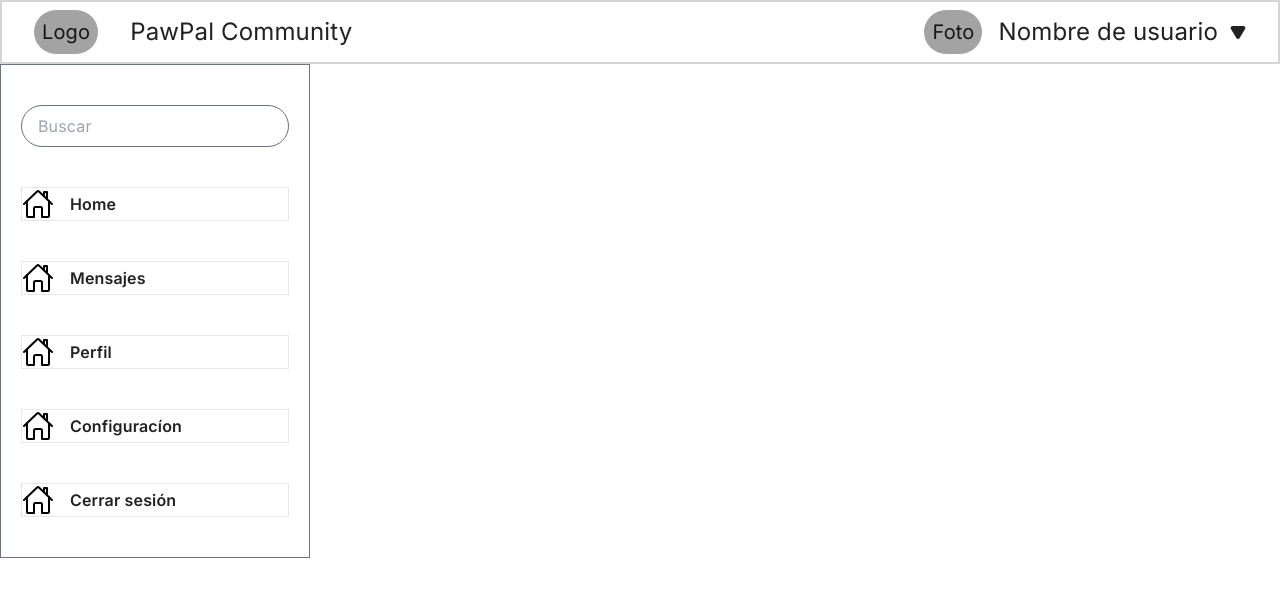
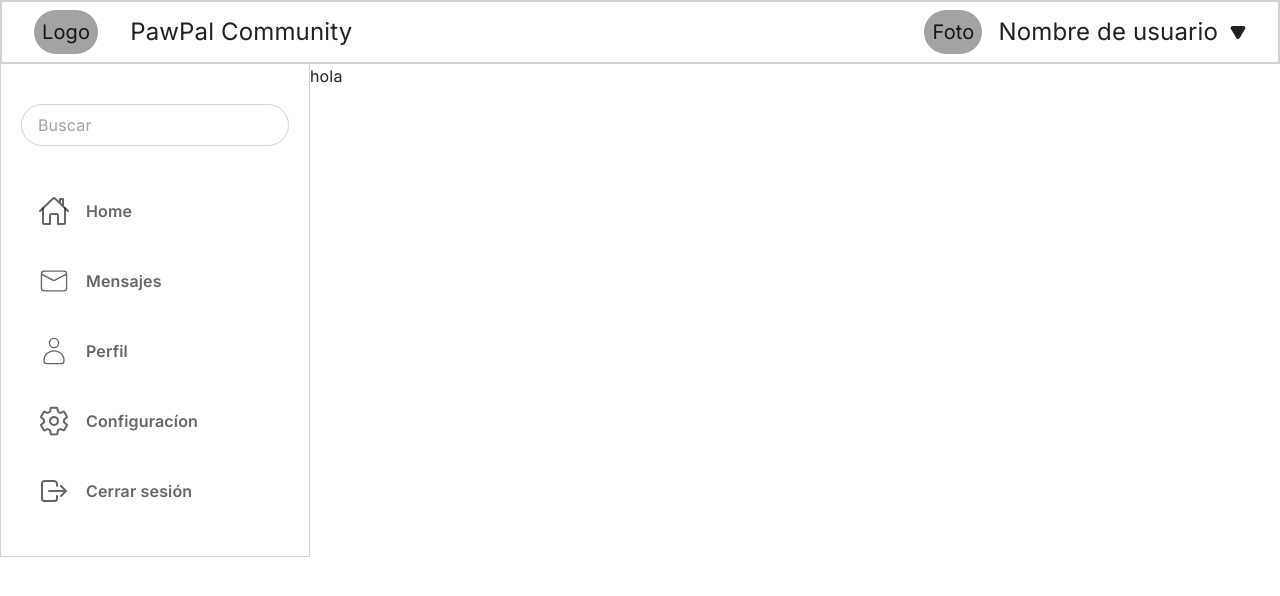
Before and after one commit to No-Country-simulation/c20-04-ft-js-react, a Next.js app in the folder client/: page / in a window 1280 px wide. Shown: the top 596 px of the page. Built offline with nearby package versions, Linux system fonts and the light colour scheme; no server answers.

Commit message:
Finish SideNabBar component & Add react-icons lib

```diff
--- a/client/package.json
+++ b/client/package.json
@@ -17,6 +17,7 @@
     "next-auth": "^4.24.7",
     "react": "^18",
     "react-dom": "^18",
+    "react-icons": "^5.3.0",
     "react-redux": "^9.1.2"
   },
   "devDependencies": {
--- a/client/src/app/page.tsx
+++ b/client/src/app/page.tsx
@@ -1,13 +1,16 @@
-import Header from '@/components/Header/Header';
+import Header from '@/components/header/Header';
 import SideNavBar from '../components/shared/SideNavBar';
 
 export default function Home() {
   return (
-    <>
+    <main className='min-h-dvh max-w-screen-xl mx-auto'>
       <Header />
-      <main className='flex'>
+      <div className='flex'>
         <SideNavBar />
-      </main>
-    </>
+        <div className=''>
+          hola
+        </div>
+      </div>
+    </main>
   );
 }
--- a/client/src/components/shared/SideNavBar.tsx
+++ b/client/src/components/shared/SideNavBar.tsx
@@ -1,51 +1,52 @@
-import HomeIcon from '@/icons/HomeIcon';
-import path from 'path';
+import { IoHomeOutline } from 'react-icons/io5';
+import { CiUser, CiMail } from 'react-icons/ci';
+import { IoSettingsOutline, IoLogOutOutline } from 'react-icons/io5';
 
 const routes = [
   {
     name: 'Home',
     path: '/',
-    icon: <HomeIcon />
+    icon: IoHomeOutline
   },
   {
     name: 'Mensajes',
     path: '/messages',
-    icon: <HomeIcon />
+    icon: CiMail
   },
   {
     name: 'Perfil',
     path: '/me',
-    icon: <HomeIcon />
+    icon: CiUser
   },
   {
     name: 'Configuracíon',
     path: '/settings',
-    icon: <HomeIcon />
+    icon: IoSettingsOutline
   },
   {
     name: 'Cerrar sesión',
     path: '/log-out',
-    icon: <HomeIcon />
+    icon: IoLogOutOutline
   }
 ];
 
 export default function SideNavBar() {
   return (
-    <section className='border border-gray-500 px-5 py-10'>
+    <section className='border border-neutral-300 px-5 py-10 h-full border-t-0'>
       <input
-        className='border border-gray-500 rounded-full py-2 px-4 mb-10'
+        className='border border-neutral-300 rounded-full py-2 px-4 mb-10 outline-none transition-colors focus:border-black'
         type='search'
         placeholder='Buscar'
       />
 
-      <nav className='grid gap-y-10'>
+      <nav className='grid gap-y-5'>
         {routes.map((route) => (
           <a
             key={route.path}
             href={route.path}
-            className='flex gap-x-4 items-center font-semibold border hover:border-gray-500'
+            className='flex gap-x-4 py-2 px-4 items-center font-semibold rounded-full border border-transparent transition text-black/60 hover:text-black hover:border-neutral-300'
           >
-            {route.icon}
+            <route.icon className='size-8' />
             <span>{route.name}</span>
           </a>
         ))}
```
Also changed, not shown: 1 other file (tests, documents, lock files or other folders).
